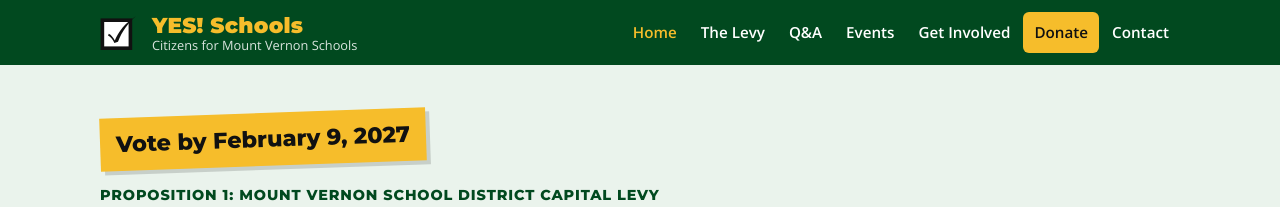
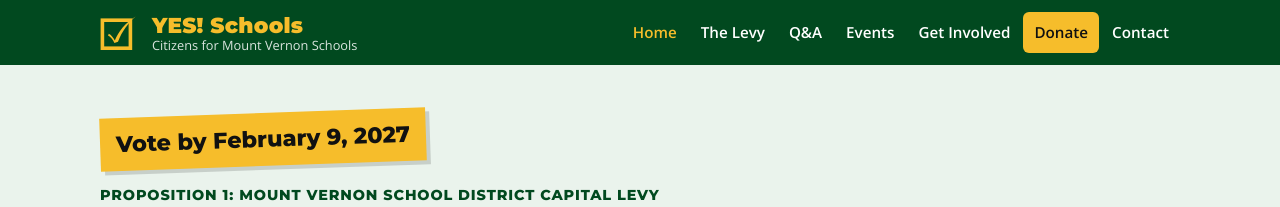
Before and after one commit to Citizens-for-Mount-Vernon-Schools/cmvs-website, a Jekyll site: the page built from index.md, in a window 1280 px wide. Shown: the top 207 px of the page. Built offline with Jekyll 4.4.1, drawn with Linux system fonts in a browser that asks for light colours.

Commit message:
Yellow checkbox logo in the menu bar
Co-Authored-By: Claude Opus 5.5 <noreply@anthropic.com>
Claude-Session: https://claude.ai/code/session_01SpCqsKiyYi6ZBD9uFZkAdm

```diff
--- a/_layouts/default.html
+++ b/_layouts/default.html
@@ -21,7 +21,7 @@
   <header class="site-header">
     <div class="wrap header-inner">
       <a class="brand" href="{{ '/' | relative_url }}">
-        {% if s.logo and s.logo != "" %}<img src="{{ s.logo | relative_url }}" alt="" class="brand-logo">{% else %}<img src="{{ '/assets/images/check.svg' | relative_url }}" alt="" class="brand-check">{% endif %}
+        {% if s.logo and s.logo != "" %}<img src="{{ s.logo | relative_url }}" alt="" class="brand-logo">{% else %}<img src="{{ '/assets/images/check-yellow.svg' | relative_url }}" alt="" class="brand-check">{% endif %}
         <span class="brand-text"><span class="brand-yes">YES! Schools</span><span class="brand-name">{{ s.name }}</span></span>
       </a>
       <button class="nav-toggle" aria-expanded="false" aria-controls="site-nav">Menu</button>
```
Also changed, not shown: assets/images/check-yellow.svg (added).
